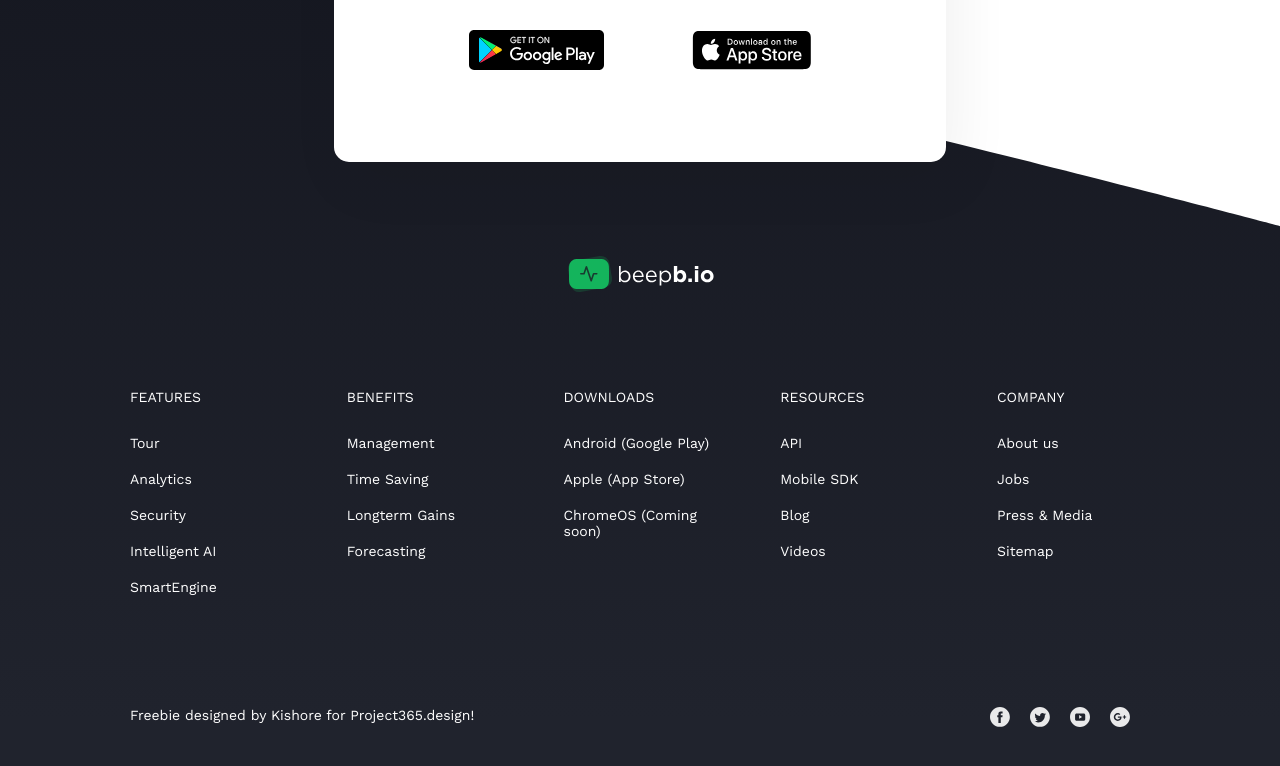
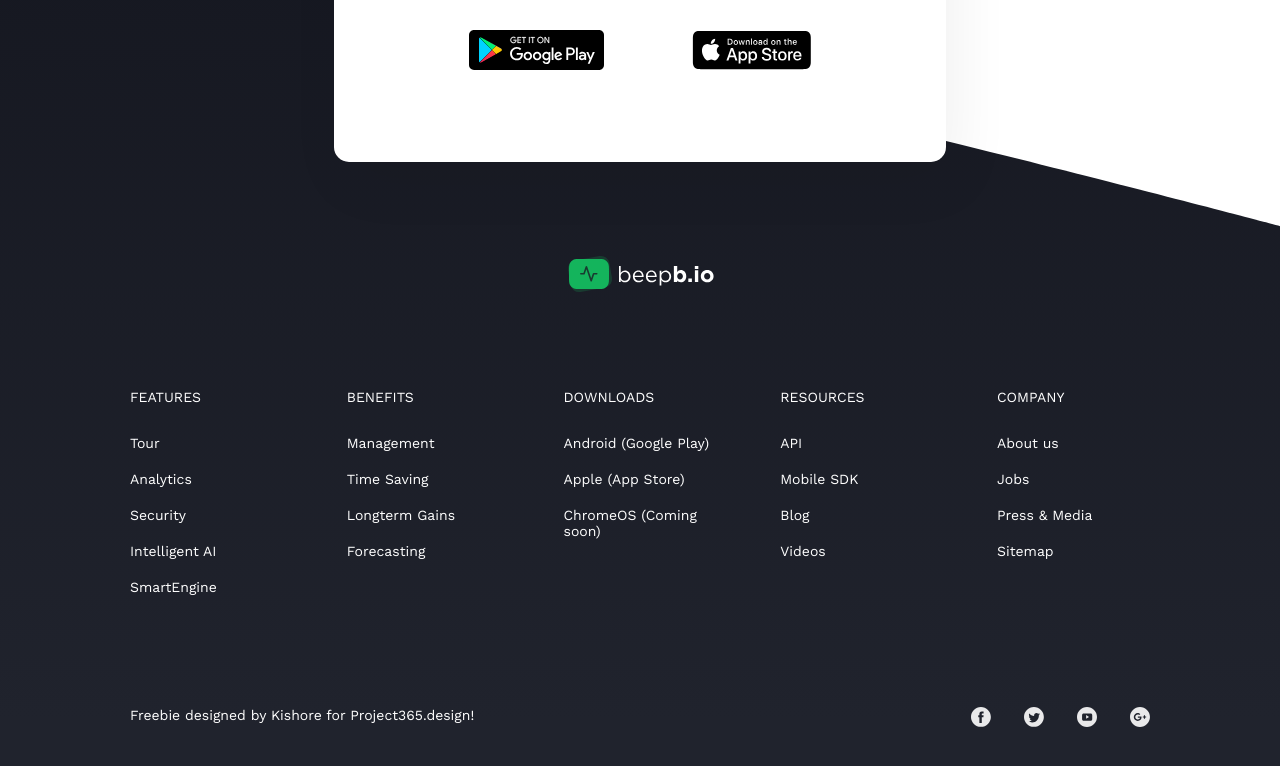
Before and after one commit to kovalenkoiryna15/beepb-landing-page, a website: page index.html in a window 1280 px wide. Shown: the part 3735-4501 px from the top of the page. Drawn offline with nearby package versions, Linux system fonts and the light colour scheme.

Commit message:
feat: grow footer

```diff
--- a/sass/components/_footer.scss
+++ b/sass/components/_footer.scss
@@ -38,14 +38,12 @@
   display: flex;
 }
 .copyright {
-  flex-grow: 1.5;
+  flex-grow: 5;
 }
 .social-media__links {
   display: flex;
   justify-content: space-between;
-  &>* {
-    margin: 0 20px 0 0;
-  }
+  flex-grow: 1;
 }
 .media-svg {
   @extend %transition;
```
Also changed, not shown: sass/style.css, 1 other file.
